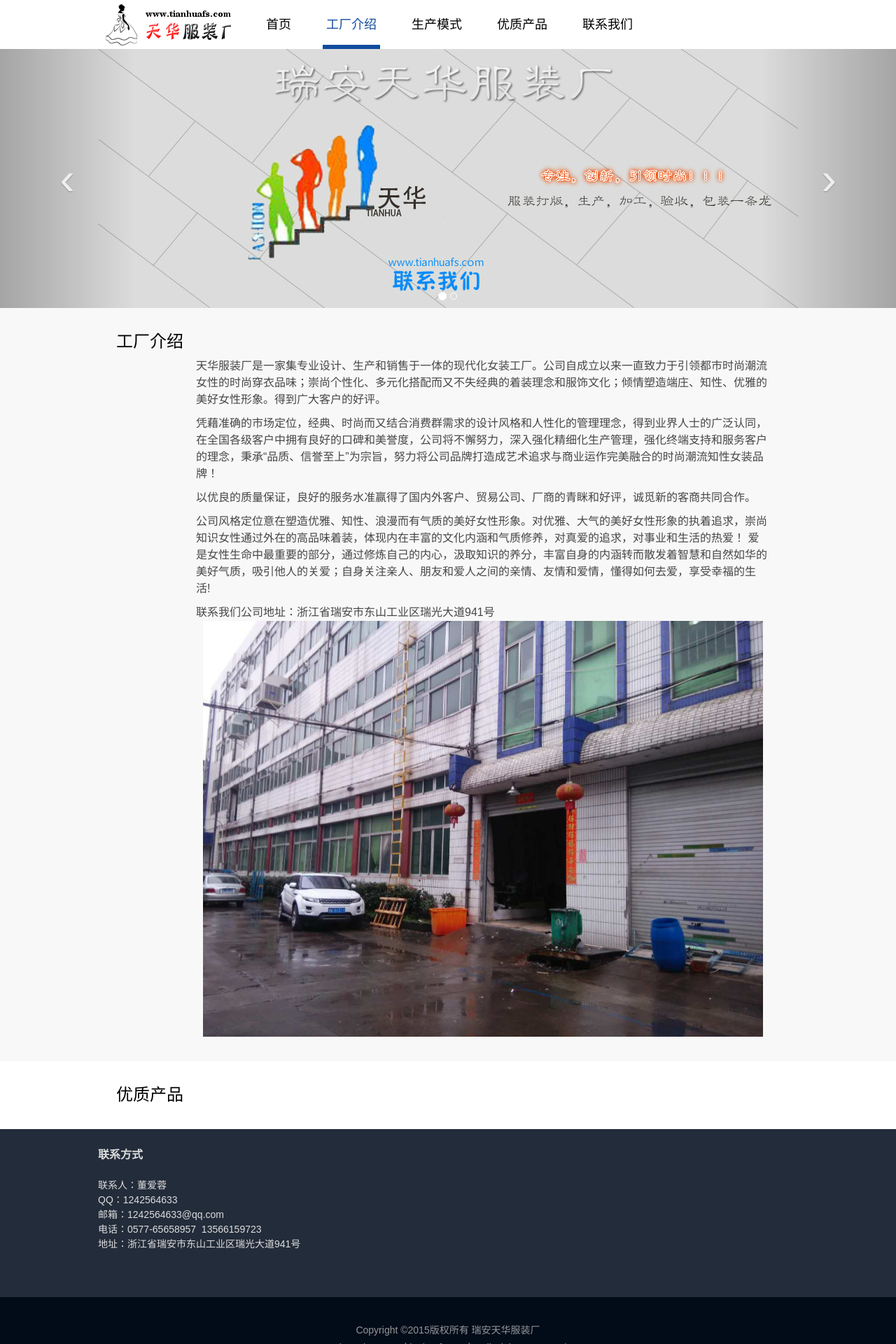
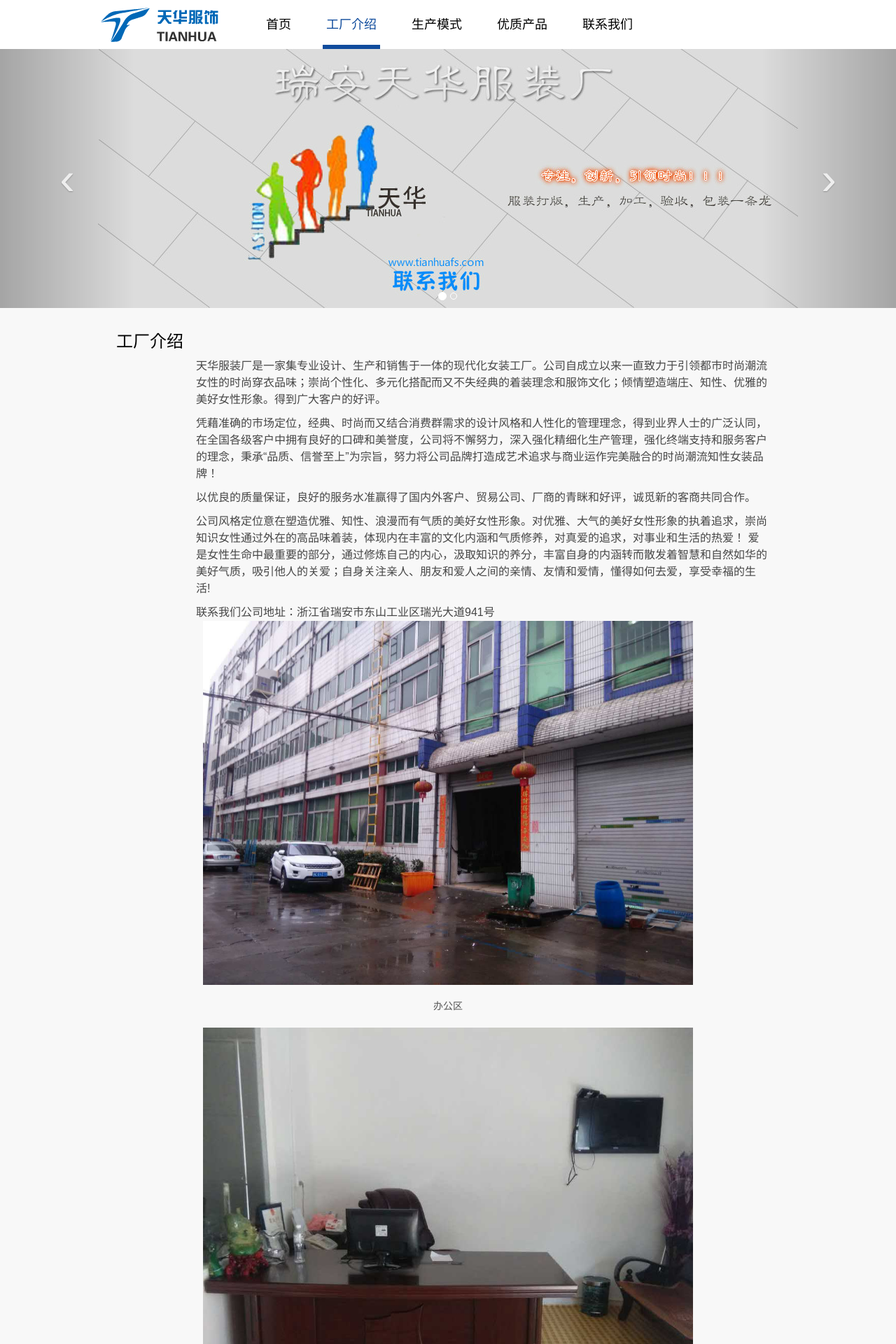
Before and after one commit to zhouxiaohui0327/tianhua, a PHP site: page /tianhua/introduce.php in a window 1280 px wide. Shown: the top 1920 px of the page at 70% size. Run offline with PHP 8.4, Linux system fonts and the light colour scheme; data that the repository does not hold is empty; some libraries are stand-ins or nearby versions.

Commit message:
天华服饰

```diff
--- a/css/base.css
+++ b/css/base.css
@@ -78,7 +78,7 @@ table{
     width:190px;
     height:70px;
     float: left;
-    background:url(../images/tianhua_logo.png)left center no-repeat;
+    background:url(../images/logo.png)left center no-repeat;
 }
 .header .nav{
     display: inline-block;
--- a/header.php
+++ b/header.php
@@ -15,7 +15,7 @@
 <body>
 <div class="header container-fluid">
     <div class="w-1000 container">
-        <a class="logo" href="index.php" title="酷维网络科技"></a>
+        <a class="logo" href="index.php" title="天华服饰"></a>
         <div class="nav">
             <a href="index.php" title="首页">首页</a>
             <a href="introduce.php" title="ASO">工厂介绍</a>
--- a/introduce.php
+++ b/introduce.php
@@ -19,7 +19,16 @@ include "carousel.php";
             <p class="explain_1">以优良的质量保证，良好的服务水准赢得了国内外客户、贸易公司、厂商的青眯和好评，诚觅新的客商共同合作。</p>
             <p class="explain_1">公司风格定位意在塑造优雅、知性、浪漫而有气质的美好女性形象。对优雅、大气的美好女性形象的执着追求，崇尚知识女性通过外在的高品味着装，体现内在丰富的文化内涵和气质修养，对真爱的追求，对事业和生活的热爱！ 爱是女性生命中最重要的部分，通过修炼自己的内心，汲取知识的养分，丰富自身的内涵转而散发着智慧和自然如华的美好气质，吸引他人的关爱；自身关注亲人、朋友和爱人之间的亲情、友情和爱情，懂得如何去爱，享受幸福的生活! </p>
             <p class="explain_1">联系我们公司地址：浙江省瑞安市东山工业区瑞光大道941号</p>
-            <img src="./images/IMG_5112.JPG" width="80%"  style="float: right;margin-right: 50px" alt=""/>
+            <div style="width:100%;text-align: center">
+                <img src="./images/IMG_5112.JPG" style="width:70%""/>
+                <p style="margin:20px auto">办公区</p>
+                <img src="./images/bangong.jpg" style="width:70%" alt="">
+                <p style="margin:20px auto">样品区</p>
+                <img src="./images/yangpin.jpg" style="width:70%" alt="">
+                <p style="margin:20px auto">后道</p>
+                <img src="./images/houdao.jpg" style="width:70%" alt="">
+            </div>
+
         </div>
     </div>
     <?php
```
Also changed, not shown: images/bangong.jpg (added), images/houdao.jpg (added), images/logo.png, images/yangpin.jpg (added).
